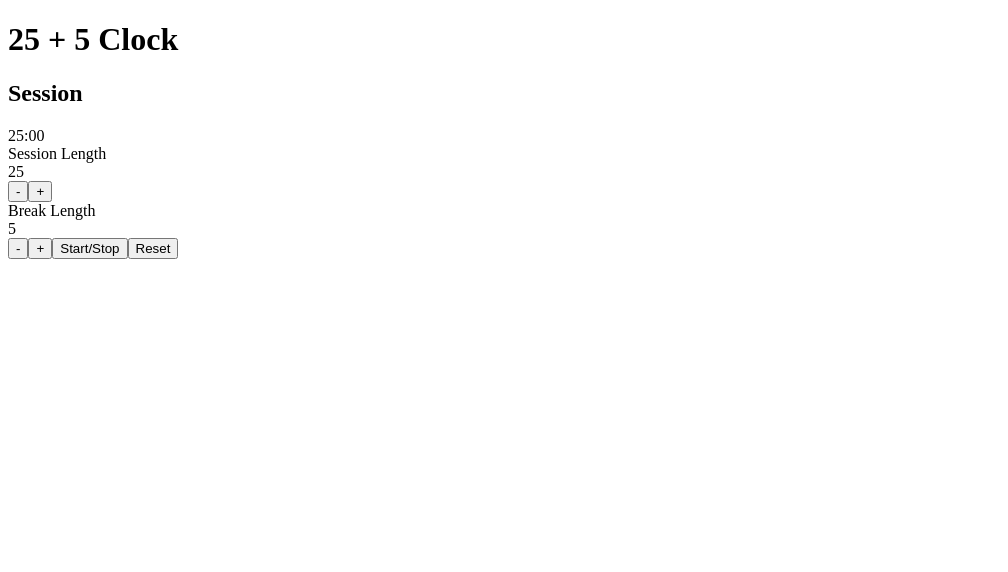
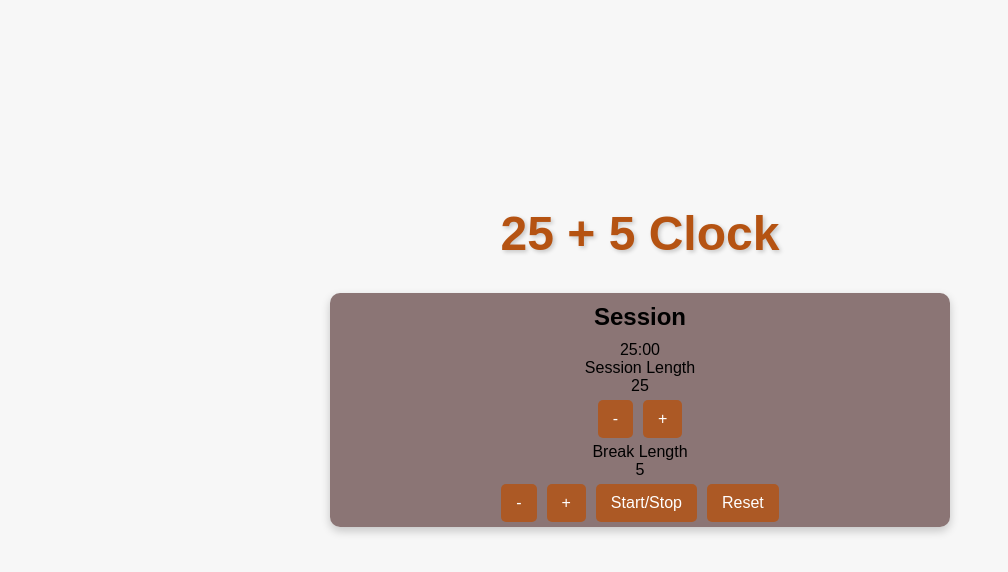
Before and after one commit to zainabbehzad/25-5-clock, a React (Create React App) app: page / in a window 1280 px wide. Shown: the top 572 px of the page, without its empty margins (0-1008 px from the left). Built offline with nearby package versions, Linux system fonts and the light colour scheme.

Commit message:
Added some styles by CSS

```diff
--- a/src/App.css
+++ b/src/App.css
@@ -0,0 +1,74 @@
+body {
+  font-family: Arial, sans-serif;
+  margin: 0;
+  height: 100vh;
+  overflow: hidden;
+  background-color: #f7f7f7;
+}
+
+.display-container {
+  display: flex;
+  flex-direction: column;
+  align-items: center;
+  justify-content: center;
+  height: 100%;
+  width: 50%;
+  margin-left: 25%;
+  background-color: rgba(113, 85, 85, 0.8);
+  border-radius: 10px;
+  box-shadow: 0 4px 10px rgba(0, 0, 0, 0.2);
+}
+
+h2 {
+  margin: 10px 0;
+}
+
+button {
+  margin: 5px;
+  padding: 10px 15px;
+  font-size: 16px;
+  cursor: pointer;
+  background-color: rgba(181, 83, 18, 0.8);
+  color: white;
+  border: none;
+  border-radius: 5px;
+  transition: background-color 0.3s ease, transform 0.3s ease;
+}
+
+button:hover {
+  background-color: rgba(214, 208, 205, 0.9);
+  color: #484c51;
+  transform: translateY(-2px);
+  box-shadow: 0 4px 8px rgba(0, 0, 0, 0.2);
+}
+
+.App {
+  text-align: center;
+  padding: 20px;
+}
+
+h1 {
+  color: #b55312;
+  margin-top: 15%;
+  font-size: 3rem;
+  text-shadow: 2px 2px 4px rgba(0, 0, 0, 0.2);
+  transition: transform 0.3s ease, color 0.3s ease, text-shadow 0.3s ease;
+  animation: fadeIn 1s ease;
+}
+
+h1:hover {
+  transform: scale(1.1) rotate(2deg);
+  color: #484c51;
+  text-shadow: 4px 4px 8px rgba(0, 0, 0, 0.3);
+}
+
+@keyframes fadeIn {
+  from {
+    opacity: 0;
+    transform: translateY(-20px);
+  }
+  to {
+    opacity: 1;
+    transform: translateY(0);
+  }
+}
--- a/src/components/Timer.js
+++ b/src/components/Timer.js
@@ -17,17 +17,17 @@ const Timer = () => {
             }, 1000);
         }
 
-        // Play audio and switch timer label when time reaches zero
+
         if (timeLeft === 0 && isActive) {
             const isSession = timerLabel === "Session";
-            // Play the beep sound
+
             if (audioRef.current) {
-                audioRef.current.currentTime = 0; // Reset audio
+                audioRef.current.currentTime = 0;
                 audioRef.current.play().catch(err => {
                     console.error("Audio playback failed:", err);
                 });
             }
-            // Dispatch an action to handle the timer switch
+
             dispatch({ type: 'SWITCH_TIMER', isSession });
         }
 
@@ -47,7 +47,7 @@ const Timer = () => {
             <audio
                 id="beep"
                 ref={audioRef}
-                src="https://cdn.freecodecamp.org/testable-projects-fcc/audio/BeepSound.wav" // Updated to a longer sound
+                src="https://cdn.freecodecamp.org/testable-projects-fcc/audio/BeepSound.wav"
                 preload="auto"
             />
         </div>
--- a/src/redux/actions.js
+++ b/src/redux/actions.js
@@ -1,4 +1,3 @@
-// Action Types
 export const INCREMENT_SESSION = 'INCREMENT_SESSION';
 export const DECREMENT_SESSION = 'DECREMENT_SESSION';
 export const INCREMENT_BREAK = 'INCREMENT_BREAK';
@@ -7,7 +6,6 @@ export const RESET = 'RESET';
 export const START_STOP = 'START_STOP';
 export const TICK = 'TICK';
 
-// Action Creators
 export const incrementSession = () => ({ type: INCREMENT_SESSION });
 export const decrementSession = () => ({ type: DECREMENT_SESSION });
 export const incrementBreak = () => ({ type: INCREMENT_BREAK });
--- a/src/redux/reducer.js
+++ b/src/redux/reducer.js
@@ -11,9 +11,9 @@ import {
 const initialState = {
   sessionLength: 25,
   breakLength: 5,
-  timeLeft: 1500, // 25 minutes in seconds
+  timeLeft: 1500,
   isActive: false,
-  timerLabel: "Session", // Initialize timer label
+  timerLabel: "Session",
 };
 
 const reducer = (state = initialState, action) => {
```
